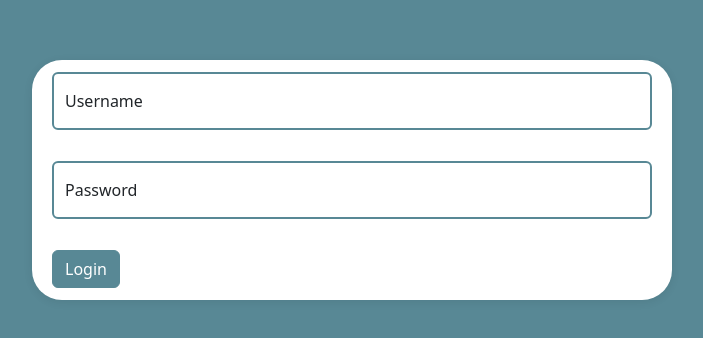
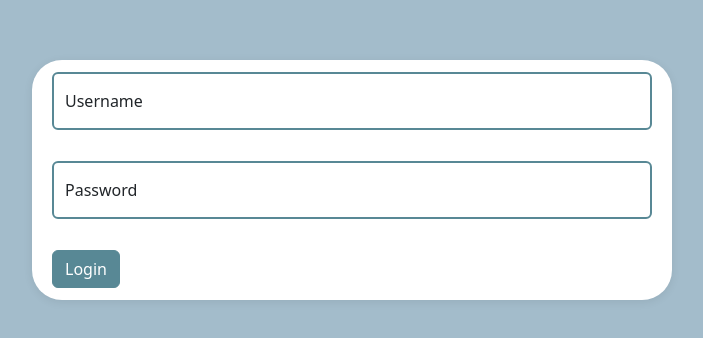
Before and after one commit to sn1977/kanban-board-frontend, an Angular app: page /login in a window 1280 px wide. Shown: the part 220-558 px from the top of the page, without its empty margins (288-991 px from the left). Built offline with nearby package versions, Linux system fonts and the light colour scheme.

Commit message:
refactor: Update scss

```diff
--- a/src/app/components/board/board.component.html
+++ b/src/app/components/board/board.component.html
@@ -22,7 +22,7 @@
             <div class="card-body--section">
               <p class="card-text--info">
                 <span>Erstellt von: </span>
-                <span>{{ ticket.created_by }}</span>
+                <span>{{ ticket.created_by_username }}</span>
               </p>
               <p class="card-text--info">
                 <span>Erstellt am: </span><span>{{ ticket.created_at }}</span>
@@ -41,13 +41,13 @@
             <div class="card-row">
               <button
                 (click)="toggleEditTaskOverlay(ticket)"
-                class="btn btn-primary btn-card"
+                class="btn btn-primary btn-card btn-individual"
               >
                 Bearbeiten
               </button>
               <button
                 (click)="toggleDeleteTaskOverlay(ticket.id)"
-                class="btn btn-danger btn-card"
+                class="btn btn-danger btn-card btn-individual--delete"
               >
                 Löschen
               </button>
@@ -61,7 +61,7 @@
   <div class="column">
     <div class="headline">
       <h2>In progress</h2>
-      <button (click)="toggleNewTaskOverlay()" class="btn btn-primary">
+      <button (click)="toggleNewTaskOverlay()" class="btn btn-primary btn-individual">
         +
       </button>
     </div>
@@ -77,7 +77,7 @@
           <div class="card-body">
             <div class="card-body--section">
               <p class="card-text--info">
-                <span>Erstell von: </span
+                <span>Erstellt von: </span
                 ><span>{{ ticket.author_username }}</span>
               </p>
               <p class="card-text--info">
@@ -96,13 +96,13 @@
             <div class="card-row">
               <button
                 (click)="toggleEditTaskOverlay(ticket)"
-                class="btn btn-primary btn-card"
+                class="btn btn-primary btn-card btn-individual"
               >
                 Bearbeiten
               </button>
               <button
                 (click)="toggleDeleteTaskOverlay(ticket.id)"
-                class="btn btn-danger btn-card"
+                class="btn btn-danger btn-card btn-individual--delete"
               >
                 Löschen
               </button>
@@ -116,7 +116,7 @@
   <div class="column">
     <div class="headline">
       <h2>Feedback</h2>
-      <button (click)="toggleNewTaskOverlay()" class="btn btn-primary">
+      <button (click)="toggleNewTaskOverlay()" class="btn btn-primary btn-individual">
         +
       </button>
     </div>
@@ -151,13 +151,13 @@
             <div class="card-row">
               <button
                 (click)="toggleEditTaskOverlay(ticket)"
-                class="btn btn-primary btn-card"
+                class="btn btn-primary btn-card btn-individual"
               >
                 Bearbeiten
               </button>
               <button
                 (click)="toggleDeleteTaskOverlay(ticket.id)"
-                class="btn btn-danger btn-card"
+                class="btn btn-danger btn-card btn-individual--delete"
               >
                 Löschen
               </button>
@@ -171,7 +171,7 @@
   <div class="column">
     <div class="headline">
       <h2>Done</h2>
-      <button (click)="toggleNewTaskOverlay()" class="btn btn-primary">
+      <button (click)="toggleNewTaskOverlay()" class="btn btn-primary btn-individual">
         +
       </button>
     </div>
@@ -206,13 +206,13 @@
             <div class="card-row">
               <button
                 (click)="toggleEditTaskOverlay(ticket)"
-                class="btn btn-primary btn-card"
+                class="btn btn-primary btn-card btn-individual"
               >
                 Bearbeiten
               </button>
               <button
                 (click)="toggleDeleteTaskOverlay(ticket.id)"
-                class="btn btn-danger btn-card"
+                class="btn btn-danger btn-card btn-individual--delete"
               >
                 Löschen
               </button>
--- a/src/app/components/board/board.component.scss
+++ b/src/app/components/board/board.component.scss
@@ -2,7 +2,7 @@
   width: 100vw;
   // max-width: calc(1920px - 1rem);
   height: calc(100vh - 65px - 1rem);
-  background-color: var(--bg-color);
+  background-color: var(--color-main);
   display: flex;
   justify-content: center;
   gap: 1rem;
@@ -10,7 +10,9 @@
 
   .column {
     width: 25%;
-    border: dashed var(--color-fourth);
+    // border: dashed var(--color-fourth);
+    border: 1px solid var(--color-fourth);
+    border-radius: 8px;
     margin: 1rem 0;
     padding: 0.5rem;
     .headline {
@@ -77,7 +79,7 @@ li {
 }
 
 .btn-card {
-  border: 1px solid var(--bg-overlay);
+  // border: 1px solid var(--bg-overlay);
   min-width: 45%;
   display: flex;
   flex-wrap: wrap;
--- a/src/app/components/login/login.component.scss
+++ b/src/app/components/login/login.component.scss
@@ -3,7 +3,7 @@
 .login {
     @include dFlex($jc: center, $ai: center, $fd: column, $g: 15px);
     height: 100vh;
-    background: #588895;
+    background: var(--color-main);
 }
 
 .login-card {
--- a/src/styles.scss
+++ b/src/styles.scss
@@ -1,5 +1,42 @@
 /* You can add global styles to this file, and also import other style files */
+:root {
+    --bg-overlay: rgba(0, 0, 0, 0.4);
+    // --bg-color: rgb(232, 230, 230);
+    --bg-color: var(--color-third);
+    --card-bg-red: rgba(255, 0, 0, 0.4);
+    --card-bg-green: rgba(60, 179, 113, 0.4);
+    --card-bg-blue: rgba(0, 0, 255, 0.4);
+    --card-bg-yellow: rgba(255, 165, 0, 0.4);
+    --card-bg-cyan: rgba(0, 255, 255, 0.4);
+
+    /*Color space palette:*/
+    --color-main: #a3bccb; // Hellere Variante von #588895
+    --color-second: #895858; // Komplementärfarbe von #588895
+    --color-third: #b58a58; // Akzentfarbe von #588895
+    --color-fourth: #d9d9d9; // Neutrale Farbe
+    --card-fifth: #84202a;
+}
+
+html {
+    background: var(--color-main);
+}
+
 .btn-individual {
-  background: #588895 !important;
-  border-color: #588895 !important;
+    background: #588895 !important;
+    border-color: #588895 !important;
+
+    &:hover {
+        background: var(--color-third) !important;
+        border-color: var(--color-third) !important;
+    }
 }
+
+.btn-individual--delete {
+    background: var(--color-second) !important;
+    border-color: var(--color-second) !important;
+
+    &:hover {
+        background: var(--card-fifth) !important;
+        border-color: var(--card-fifth) !important;
+    }
+}
```
